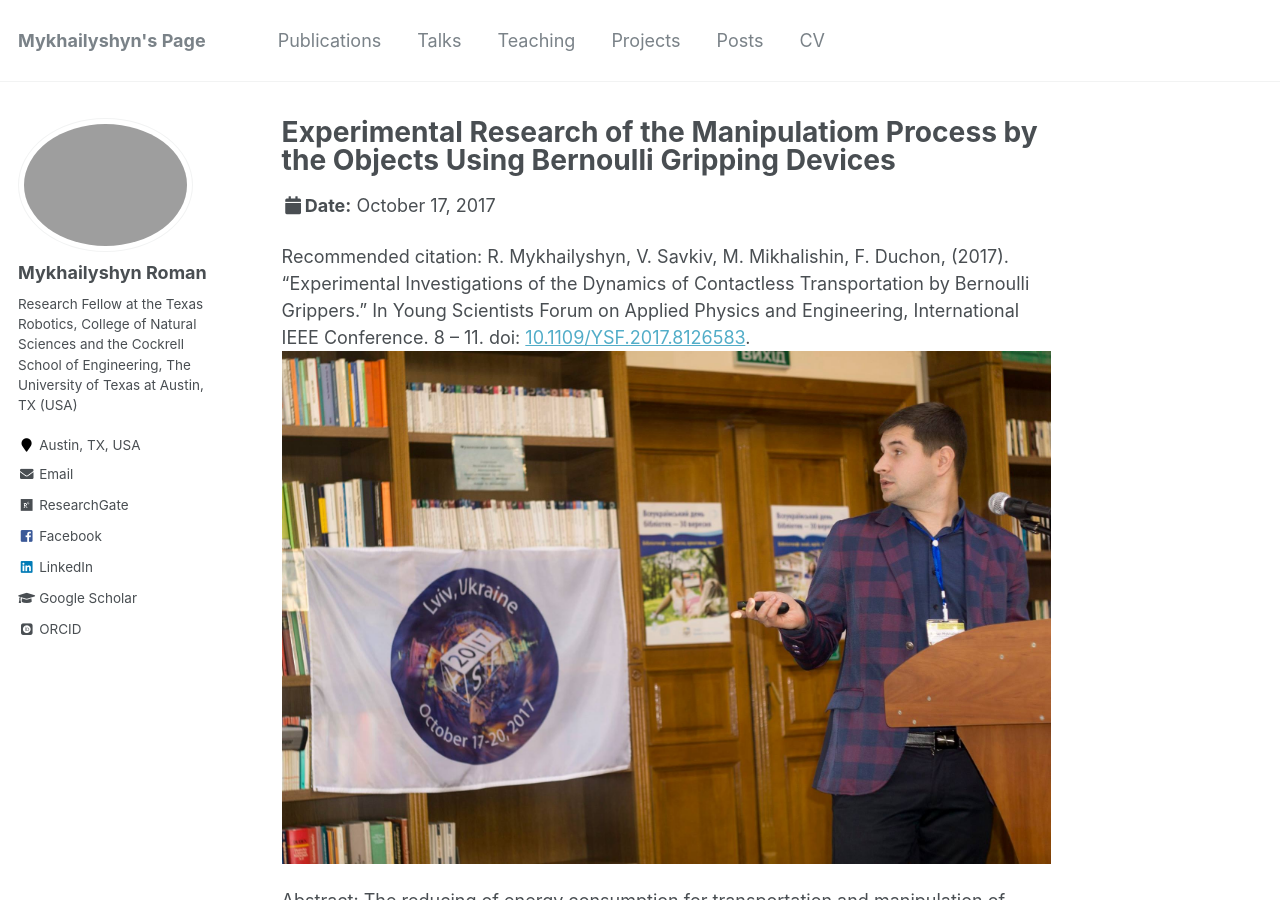
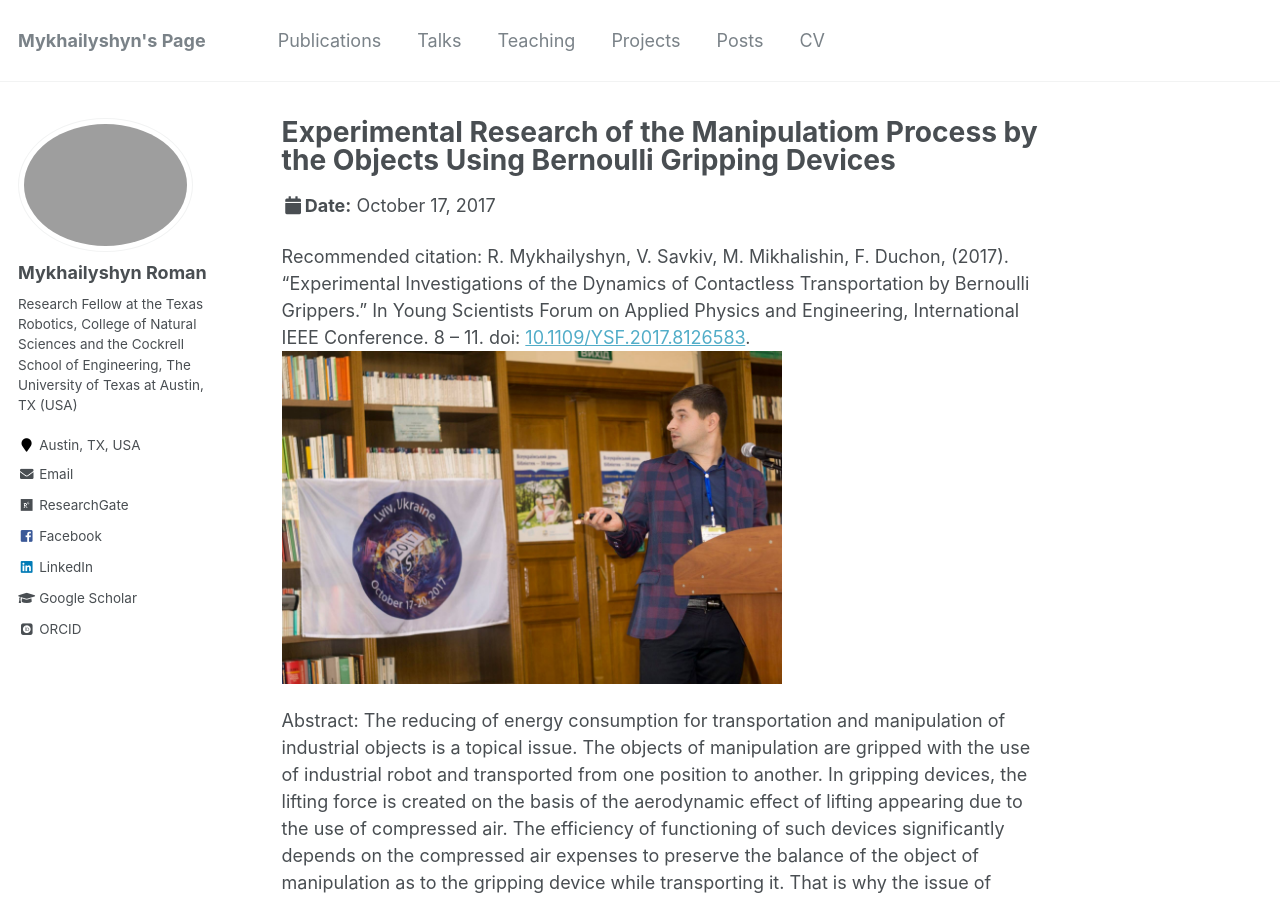
Before and after one commit to RomanMykhailyshyn/RomanMykhailyshyn.github.io, a Jekyll site: the page built from _talks/2017-Experimental Research of the Manipulatiom Process by the Objects Using Bernoulli Gripping Devices.md, in a window 1280 px wide and 900 px high. Built offline with Jekyll 4.4.1, drawn with Linux system fonts in a browser that asks for light colours; some web fonts are replaced.

Commit message:
Update 2017-Experimental Research of the Manipulatiom Process by the Objects Using Bernoulli Gripping Devices.md

```diff
--- a/_talks/2017-Experimental Research of the Manipulatiom Process by the Objects Using Bernoulli Gripping Devices.md
+++ b/_talks/2017-Experimental Research of the Manipulatiom Process by the Objects Using Bernoulli Gripping Devices.md
@@ -8,6 +8,6 @@ date: 2017-10-17
 location: "Lviv, Ukraine"
 ---
 Recommended citation: R. Mykhailyshyn, V. Savkiv, M. Mikhalishin, F. Duchon,  (2017). "Experimental Investigations of the Dynamics of Contactless Transportation by Bernoulli Grippers." In Young Scientists Forum on Applied Physics and Engineering, International IEEE Conference. 8 – 11. doi: [10.1109/YSF.2017.8126583](https://ieeexplore.ieee.org/abstract/document/8126583).
-<br/><img src='/images/ysf.jpg'>
+<br/><img src='/images/ysf.jpg' width='500'>
 
 Abstract: The reducing of energy consumption for transportation and manipulation of industrial objects is a topical issue. The objects of manipulation are gripped with the use of industrial robot and transported from one position to another. In gripping devices, the lifting force is created on the basis of the aerodynamic effect of lifting appearing due to the use of compressed air. The efficiency of functioning of such devices significantly depends on the compressed air expenses to preserve the balance of the object of manipulation as to the gripping device while transporting it. That is why the issue of defining optimal orientation of gripping device has arisen, It should ensure uninterrupted transportation of the object of manipulation at minimal expenses of the compressed air under different transport conditions (predetermined trajectory, movement velocity and acceleration).
```
